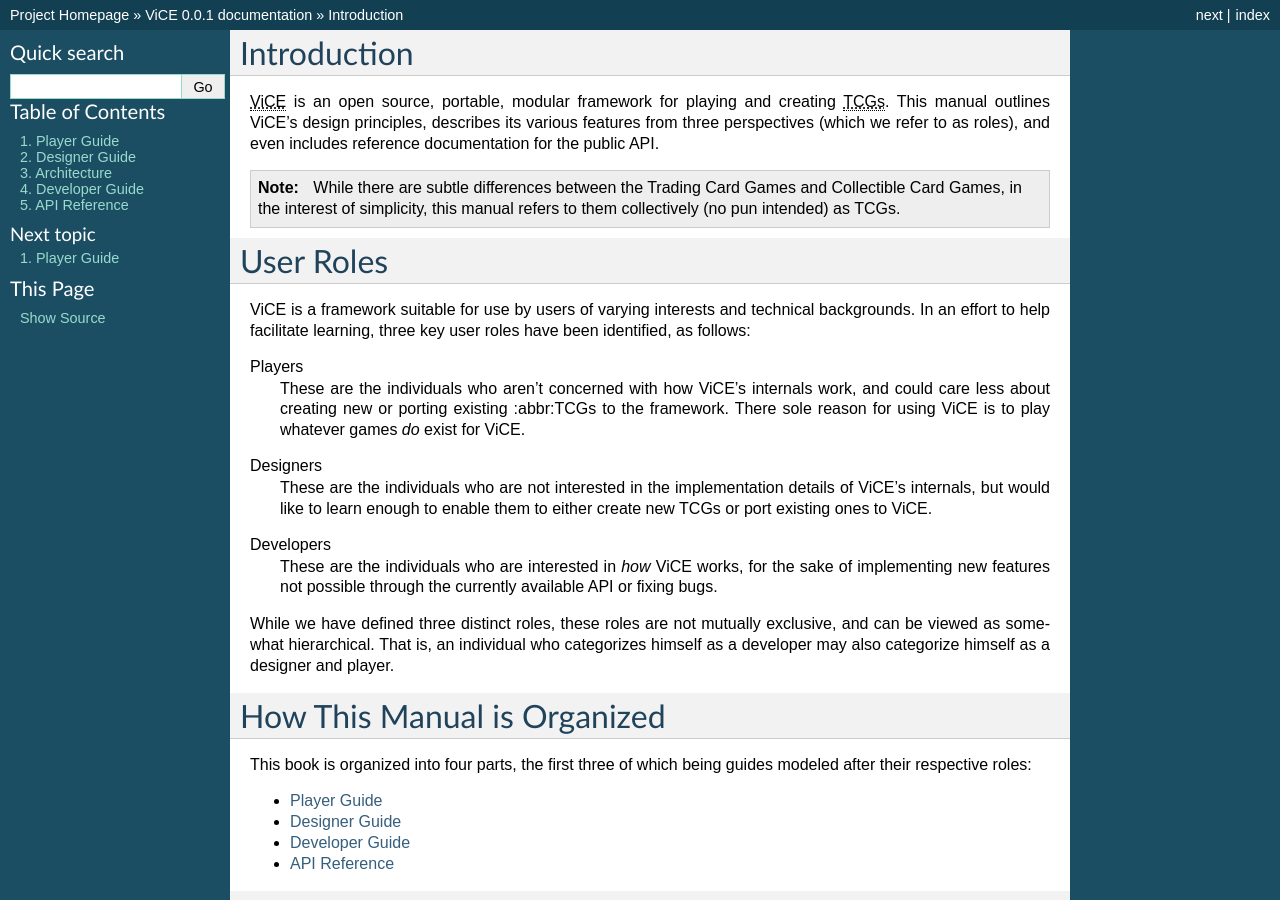
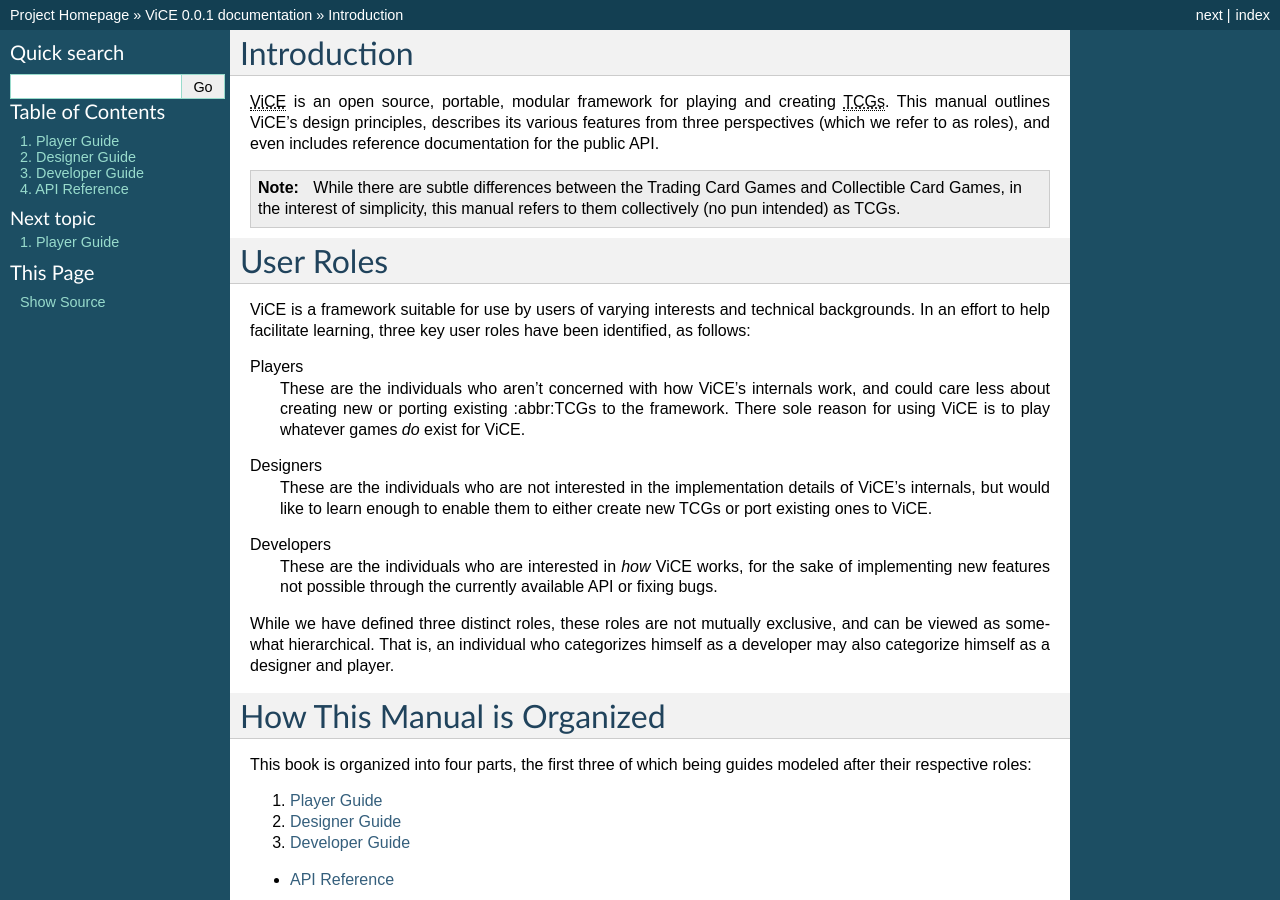
Before and after one commit to cnelsonsic/ViCE, a Sphinx documentation site: the page built from doc/source/index.rst, in a window 1280 px wide and 900 px high. Built offline with Sphinx 7.4.7, drawn with Linux system fonts in a browser that asks for light colours.

```diff
--- a/doc/source/index.rst
+++ b/doc/source/index.rst
@@ -56,11 +55,11 @@ How This Manual is Organized
 This book is organized into four parts, the first three of which being guides
 modeled after their respective roles:
 
-* :doc:`player_guide/player_index`
+#. :doc:`player_guide/player_index`
 
-* :doc:`designer_guide/designer_index`
+#. :doc:`designer_guide/designer_index`
 
-* :doc:`developer_guide/developer_index`
+#. :doc:`developer_guide/developer_index`
 
 * :doc:`api_reference`
 
```
Also changed, not shown: other parts of doc/source/index.rst (+3 -4 lines).
